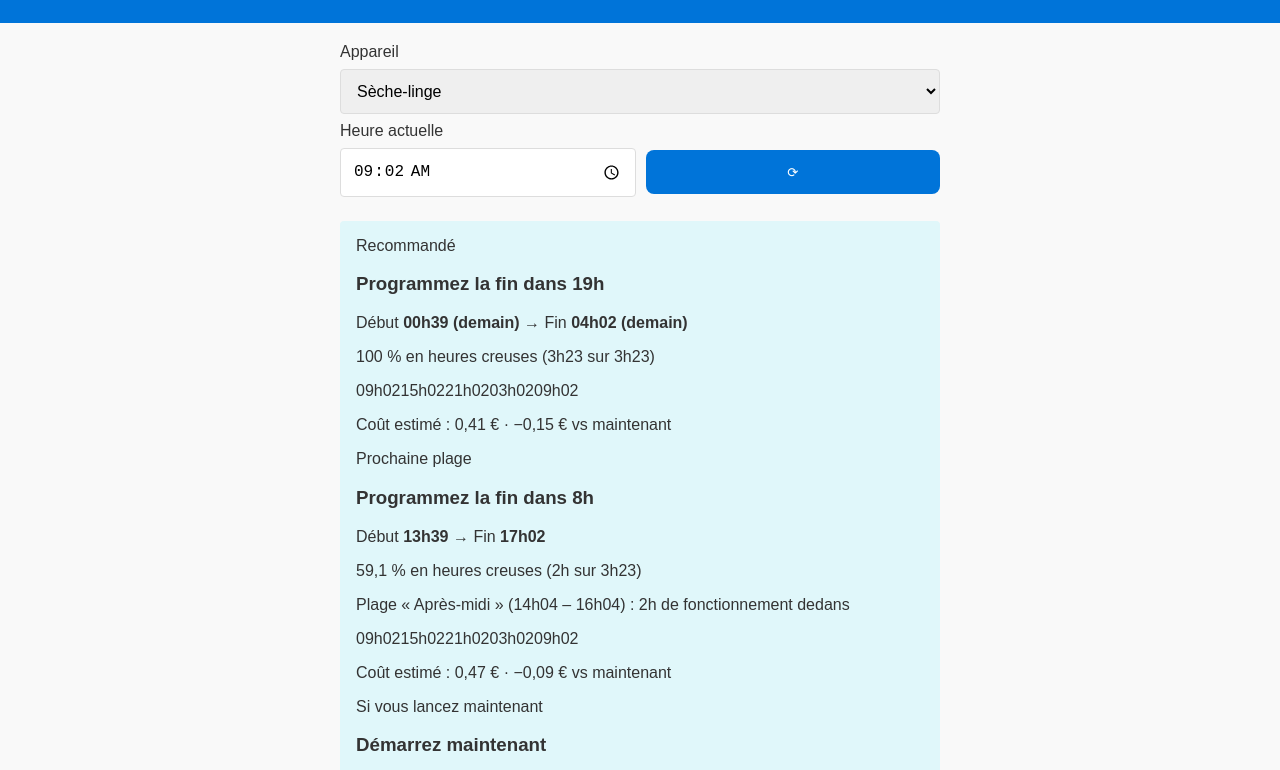
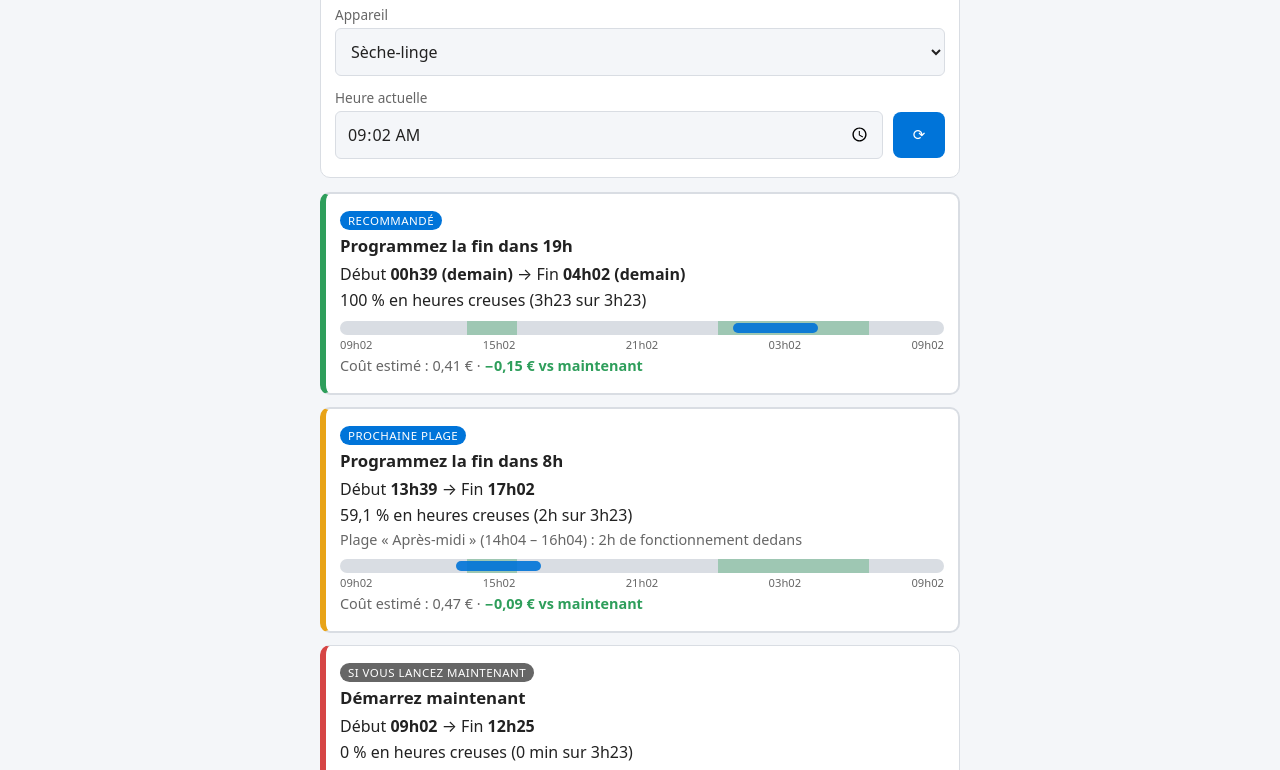
Before and after one commit to alex3890/heures-creuses, a plain HTML site: page index.html in a window 1280 px wide. Shown: the part 89-859 px from the top of the page. Drawn offline with Linux system fonts and the light colour scheme.

Commit message:
Refactor CSS for improved theming and layout

```diff
--- a/style.css
+++ b/style.css
@@ -1,92 +1,150 @@
+:root {
+    --bg: #f4f6f9;
+    --fg: #222;
+    --card: #fff;
+    --muted: #666;
+    --accent: #0074D9;
+    --border: #d9dde3;
+    --ok: #2e9e5b;
+    --mid: #e8a317;
+    --bad: #d64545;
+    --hc: rgba(46, 158, 91, 0.35);
+}
+
+@media (prefers-color-scheme: dark) {
+    :root {
+        --bg: #14181d;
+        --fg: #e8eaed;
+        --card: #1e242b;
+        --muted: #9aa3ad;
+        --border: #333b44;
+        --hc: rgba(46, 158, 91, 0.45);
+    }
+}
+
+* { box-sizing: border-box; }
+
 body {
-    font-family: Arial, sans-serif;
+    font-family: system-ui, -apple-system, "Segoe UI", Roboto, Arial, sans-serif;
     margin: 0;
-    padding: 20px;
-    background: #f9f9f9;
-    color: #333;
+    padding: 0 14px 40px;
+    background: var(--bg);
+    color: var(--fg);
 }
 
 header {
-    background-color: #0074D9;
-    color: white;
-    padding: 1rem;
+    background: var(--accent);
+    color: #fff;
+    padding: 0.8rem 1rem;
     text-align: center;
-    margin: -20px -20px 20px -20px;
+    margin: 0 -14px 18px;
+}
+header h1 { margin: 0; font-size: 1.25rem; }
+
+main { max-width: 640px; margin: 0 auto; }
+
+.panneau, .hc-info {
+    background: var(--card);
+    border: 1px solid var(--border);
+    border-radius: 10px;
+    padding: 14px;
+    margin: 0 0 14px;
 }
 
-main {
-    max-width: 600px;
-    margin: 0 auto;
-}
+.hc-info summary { cursor: pointer; font-weight: 600; }
+.hc-info[open] summary { margin-bottom: 10px; }
 
-.hc-info {
-    background: #f1f1f1;
-    padding: 1rem;
-    margin: 1.5rem 0;
-    border-left: 4px solid #0074D9;
-    border-radius: 8px;
+label { display: block; font-size: 0.85rem; color: var(--muted); margin-top: 8px; }
+
+input, select, textarea {
+    width: 100%;
+    padding: 11px;
+    border: 1px solid var(--border);
+    border-radius: 6px;
+    margin: 4px 0;
+    font-size: 16px;
+    background: var(--bg);
+    color: var(--fg);
+    font-family: inherit;
 }
 
 button {
-    background-color: #0074D9;
-    color: white;
+    background: var(--accent);
+    color: #fff;
     border: none;
-    padding: 12px 20px;
+    padding: 11px 16px;
     border-radius: 8px;
     cursor: pointer;
     width: 100%;
-    box-sizing: border-box;
-    margin: 10px 0;
+    margin: 6px 0;
+    font-size: 15px;
+}
+button.secondaire { background: transparent; color: var(--accent); border: 1px solid var(--accent); }
+button.danger { background: transparent; color: var(--bad); border: 1px solid var(--bad); }
+
+.time-input-container { display: flex; gap: 10px; align-items: center; }
+.refresh-button { width: 52px; height: 46px; padding: 0; margin: 4px 0; flex: none; }
+
+.grille-2 { display: grid; grid-template-columns: 1fr 1fr; gap: 10px; }
+.aide { font-size: 0.82rem; color: var(--muted); margin: 4px 0 10px; }
+
+.ligne-edit {
+    border: 1px solid var(--border);
+    border-radius: 8px;
+    padding: 10px;
+    margin-bottom: 10px;
+}
+.ligne-edit .grille-2 { margin-top: 2px; }
+
+/* Résultats */
+.carte {
+    background: var(--card);
+    border: 1px solid var(--border);
+    border-left: 6px solid var(--border);
+    border-radius: 10px;
+    padding: 14px;
+    margin: 0 0 12px;
+}
+.carte.ok { border-left-color: var(--ok); }
+.carte.mid { border-left-color: var(--mid); }
+.carte.bad { border-left-color: var(--bad); }
+.carte.principale { border-width: 2px; border-left-width: 6px; }
+.carte h3 { margin: 4px 0 6px; font-size: 1.05rem; }
+.carte p { margin: 4px 0; }
+
+.badge {
+    display: inline-block;
+    font-size: 0.72rem;
+    text-transform: uppercase;
+    letter-spacing: 0.04em;
+    padding: 2px 8px;
+    border-radius: 999px;
+    background: var(--accent);
+    color: #fff;
+}
+.badge.neutre { background: var(--muted); }
+
+.cout { color: var(--muted); font-size: 0.9rem; }
+.eco { color: var(--ok); font-weight: 600; }
+
+.frise {
+    position: relative;
+    height: 14px;
+    border-radius: 7px;
+    background: var(--border);
+    margin: 10px 0 2px;
+    overflow: hidden;
+}
+.frise .hc { position: absolute; top: 0; bottom: 0; background: var(--hc); }
+.frise .cycle {
+    position: absolute; top: 2px; bottom: 2px;
+    background: var(--accent);
+    border-radius: 5px;
+    opacity: 0.9;
+}
+.frise-legende {
+    display: flex; justify-content: space-between;
+    font-size: 0.7rem; color: var(--muted);
 }
 
-#resultat {
-    margin-top: 1rem;
-    background: #e0f7fa;
-    padding: 1rem;
-    border-radius: 4px;
-}
-
-input, select {
-    padding: 12px;
-    border: 1px solid #ddd;
-    border-radius: 4px;
-    width: 100%;
-    box-sizing: border-box;
-    margin: 8px 0;
-    font-size: 16px;
-}
-
-.time-input-container {
-    display: flex;
-    gap: 10px;
-    align-items: center;
-    width: 100%;
-}
-
-.refresh-button {
-    padding: 12px;
-    min-width: 44px;
-    height: 44px;
-}
-
-/* Correction mobile */
-@media (max-width: 768px) {
-    body {
-        padding: 10px;
-    }
-
-    #resultat div {
-        white-space: nowrap;
-        overflow: hidden;
-        text-overflow: ellipsis;
-    }
-
-    .time-input-container input[type="time"] {
-        min-width: 120px;
-    }
-
-    #resultat b {
-        display: block;
-        white-space: normal;
-    }
-}
+.vide { color: var(--muted); text-align: center; padding: 20px 0; }
```
